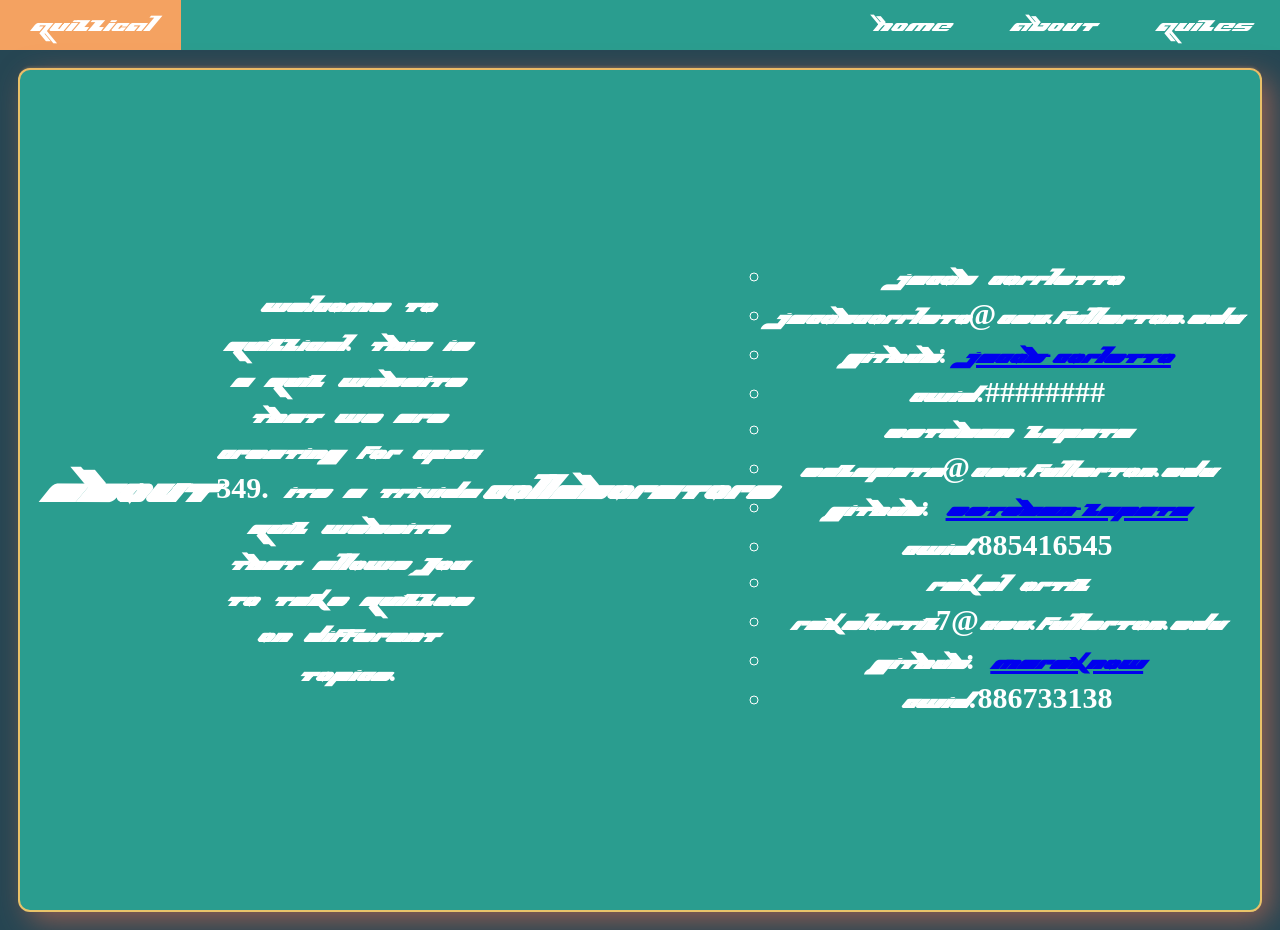
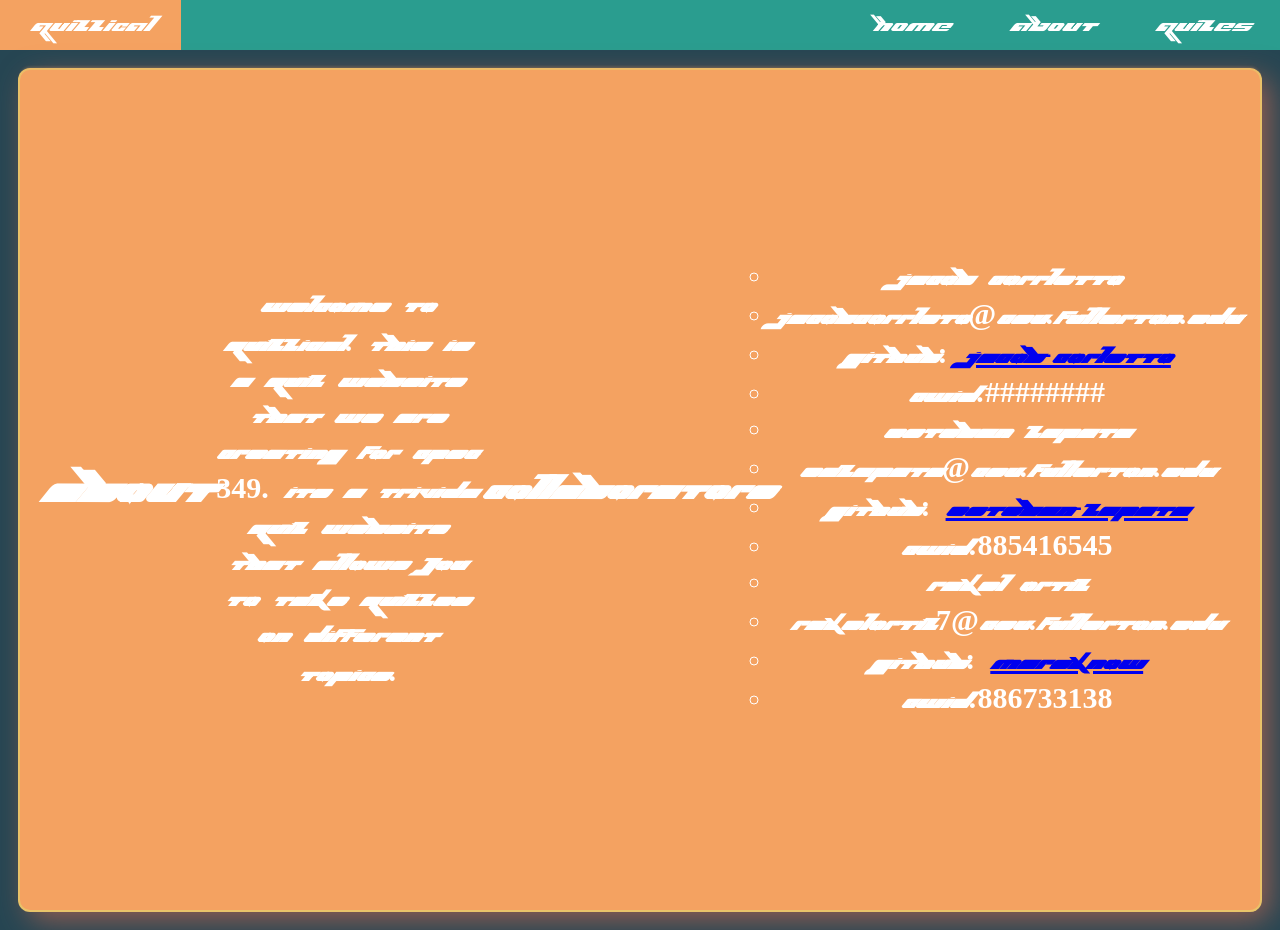
Before and after one commit to marsxnow/349P1, a plain HTML site: page about.html in a window 1280 px wide. Drawn offline with Linux system fonts and the light colour scheme.

Commit message:
Changing CSS

```diff
--- a/style.css
+++ b/style.css
@@ -105,7 +105,7 @@ nav li:first-child {
     text-align: center;
     font-size: 30px;
     font-weight: 700;
-    background-color: #2a9d8f;
+    background-color: #f4a261;
     box-shadow: 0 0 10px rgba(231, 111, 81, 0.1);
     margin: 20px;
     padding: 20px;
```
